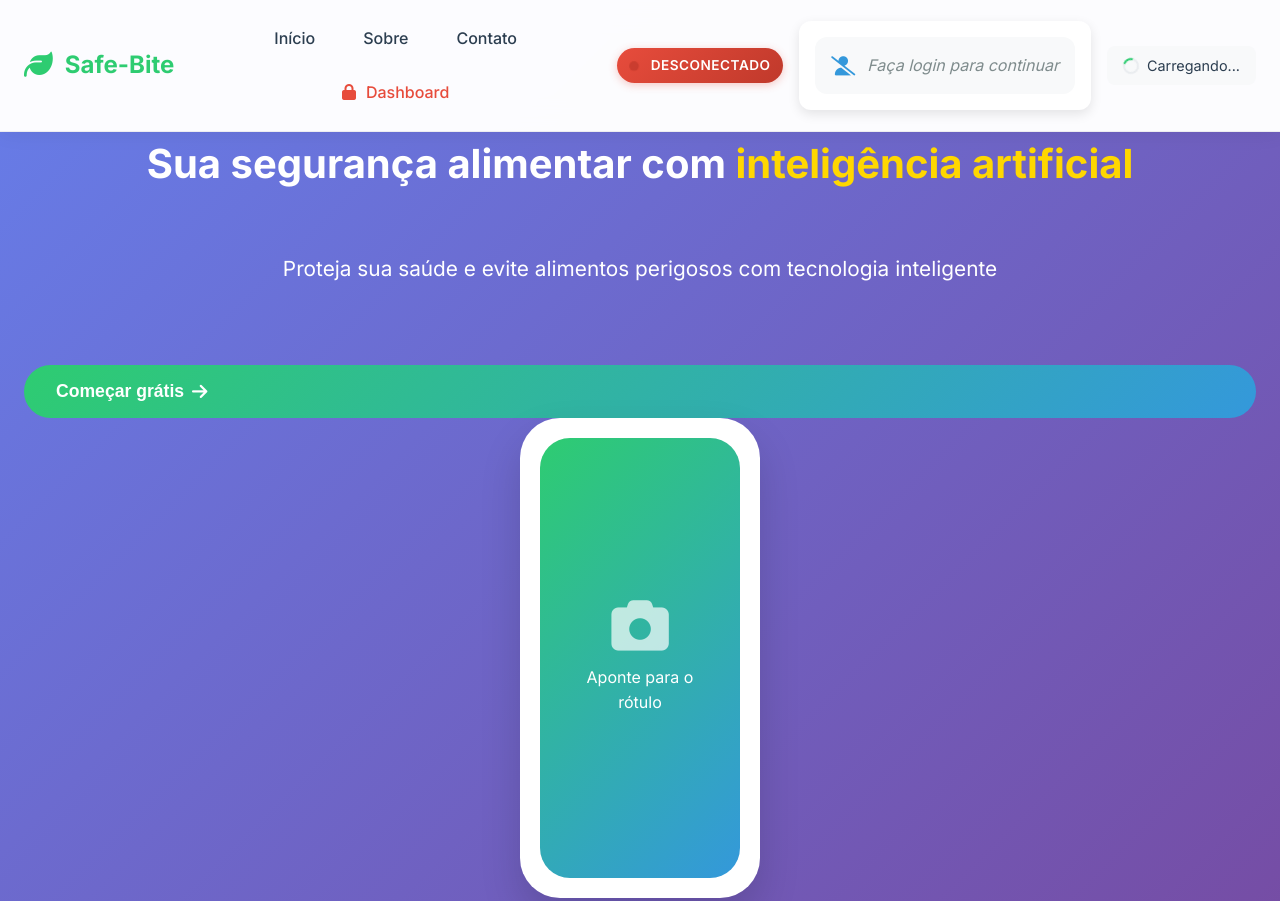
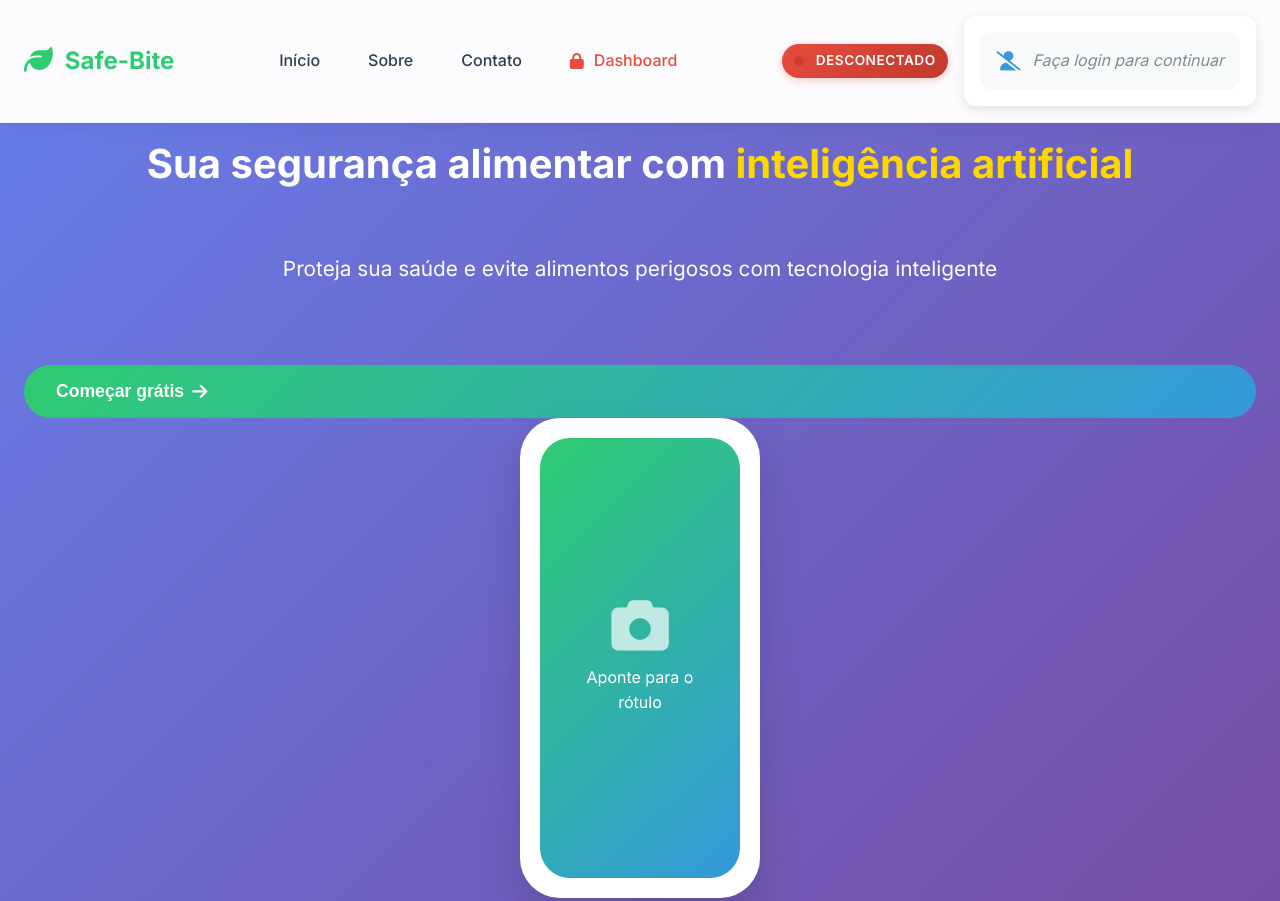
Before and after one commit to Brunonunes06/Safe-Bite, a website: page index.html in a window 1280 px wide. Shown: the top 901 px of the page. Drawn offline with Linux system fonts and the light colour scheme.

Commit message:
Redimensionar user-info e remover plan-status do header

```diff
--- a/index.html
+++ b/index.html
@@ -44,15 +44,9 @@
               </span>
             </span>
             <div class="user-info" id="userInfo">
-              <div class="auth-loading">
-                <div class="spinner"></div>
-                Carregando...
-              </div>
-            </div>
-            <div class="plan-status" id="planStatus">
-              <div class="auth-loading">
-                <div class="spinner"></div>
-                Carregando...
+              <div class="login-prompt" style="cursor: pointer;">
+                <i class="fas fa-user-slash"></i>
+                <span>Faça login para continuar</span>
               </div>
             </div>
           </div>
```
